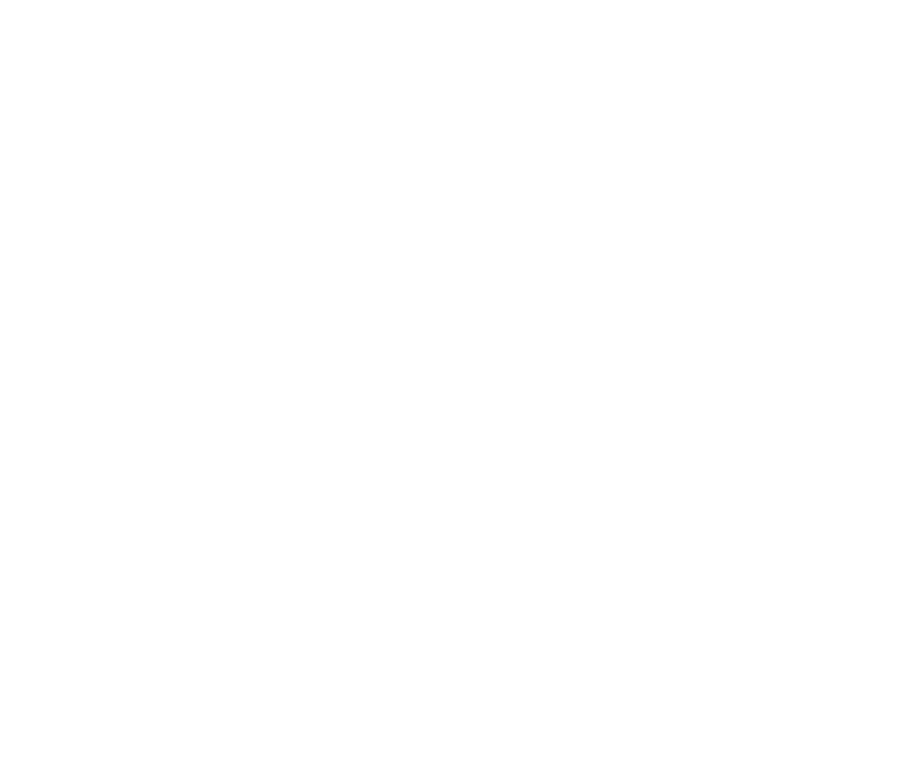
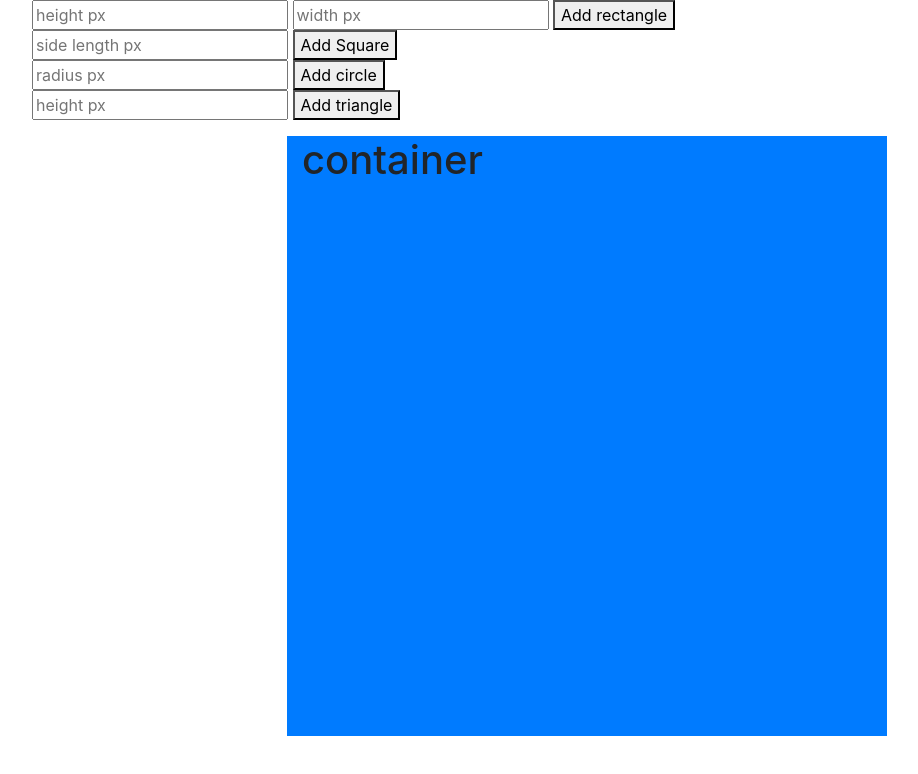
Before and after one commit to PJ-J/ShapeUpOrShapeOut, a plain HTML site: page index.html in a window 1280 px wide. Shown: the whole page, without its empty margins (53-971 px from the left). Drawn offline with nearby package versions, Linux system fonts and the light colour scheme.

Commit message:
got some fields and buttons and containers

```diff
--- a/app.js
+++ b/app.js
@@ -0,0 +1,31 @@
+class Shape {
+  constructor() {}
+
+  describe() {
+
+  }
+}
+
+class Circle extends Shape {
+  constructor() {
+    super();
+  }
+}
+
+class Triangle extends Shape {
+  constructor() {
+    super();
+  }
+}
+
+class Rectangle extends Shape {
+  constructor() {
+    super();
+  }
+}
+
+class Square extends Shape {
+  constructor() {
+    super();
+  }
+}
--- a/index.html
+++ b/index.html
@@ -1,15 +1,43 @@
 <!DOCTYPE html>
 <html lang="en">
   <head>
-  <meta charset="UTF-8">
-  <meta http-equiv="X-UA-Compatible" content="IE=edge">
-  <meta name="viewport" content="width=device-width, initial-scale=1.0">
+    <meta charset="UTF-8" />
+    <meta http-equiv="X-UA-Compatible" content="IE=edge" />
+    <meta name="viewport" content="width=device-width, initial-scale=1.0" />
     <title>Shape Up or Shape Out</title>
     <link rel="stylesheet" href="styles.css">
+    <link rel="stylesheet" href="https://cdn.jsdelivr.net/npm/bootstrap@4.6.1/dist/css/bootstrap.min.css">
+
   </head>
   <body>
+    <div class="container">
+      <input type="text" placeholder="height px" />
+      <input type="text" placeholder="width px" />
+      <button type="submit">Add rectangle</button>
+    </div>
 
+    <div class="container">
+      <input type="text" placeholder="side length px" />
+
+      <button type="submit">Add Square</button>
+    </div>
+
+    <div class="container">
+      <input type="text" placeholder="radius px" />
+      <button type="submit">Add circle</button>
+    </div>
+
+    <div class="container">
+      <input type="text" placeholder="height px" />
+      <button type="submit">Add triangle</button>
+    </div>
+
+    <div class="container bg-primary mt-3" id="shapes">
+      <h1>container</h1>
+    </div>
 
     <script src="app.js"></script>
+    <script src="https://cdn.jsdelivr.net/npm/jquery@3.5.1/dist/jquery.slim.min.js"></script>
+    <script src="https://cdn.jsdelivr.net/npm/bootstrap@4.6.1/dist/js/bootstrap.bundle.min.js"></script>
   </body>
 </html>
--- a/styles.css
+++ b/styles.css
@@ -0,0 +1,4 @@
+#shapes {
+  height: 600px;
+  width: 600px;
+}
```
Lines whose indentation alone changed are shown as unchanged.
